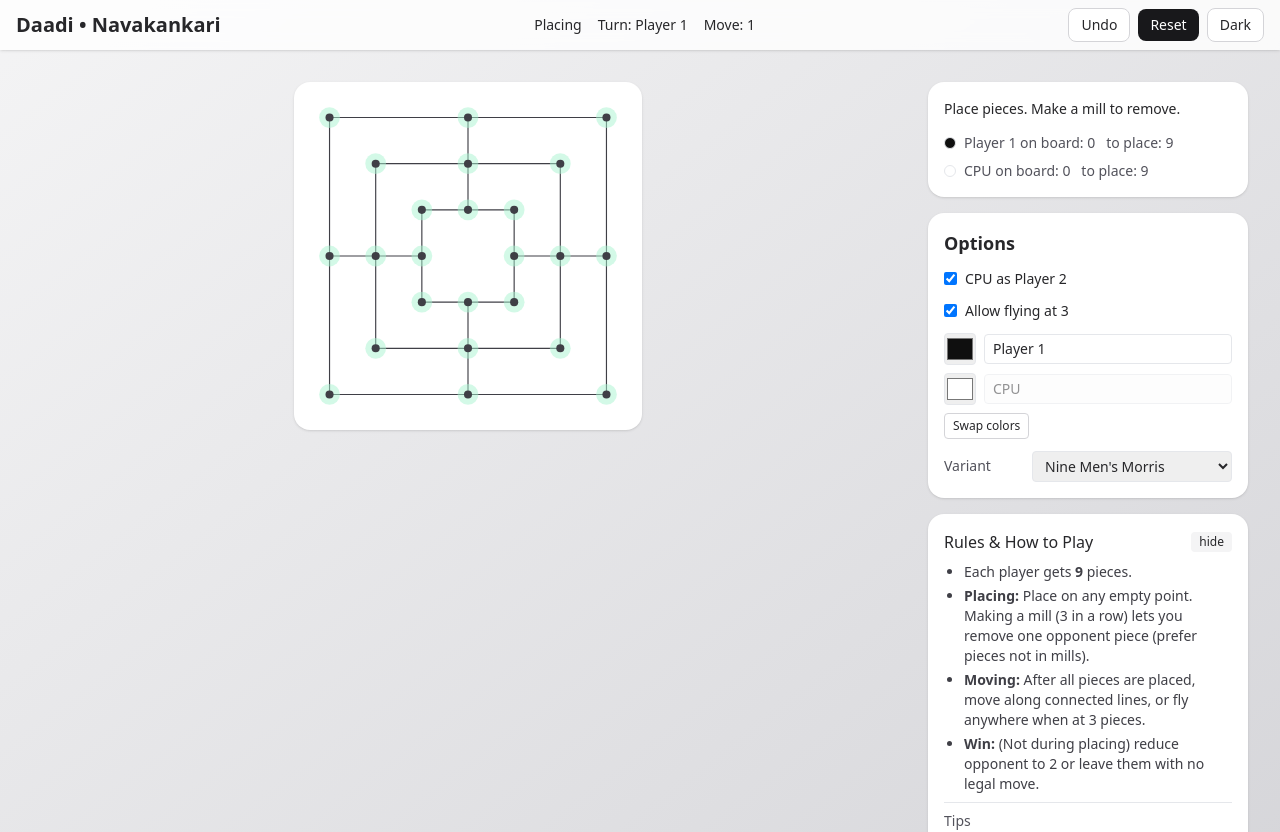
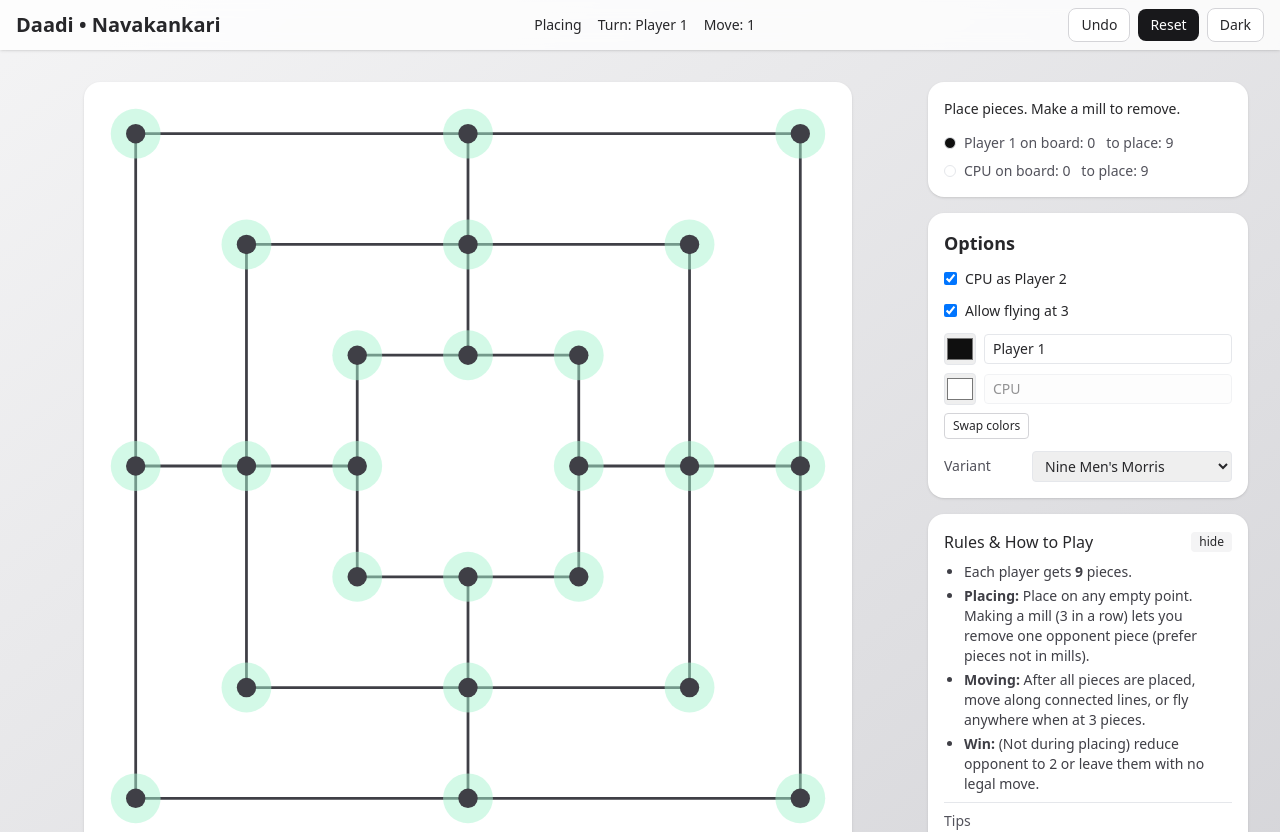
Before and after one commit to lazyville/lazyspa, a React (Vite) app in the folder apps/: page / in a window 1280 px wide. Shown: the top 832 px of the page. Built offline with nearby package versions, Linux system fonts and the light colour scheme; the HTML template or start-up script is replaced by a standard one.

Commit message:
feat: expand board to use flexible layout (#15)

```diff
--- a/apps/src/daadi/Gameplay.tsx
+++ b/apps/src/daadi/Gameplay.tsx
@@ -168,8 +168,8 @@ export default function Gameplay(){
 
       <div className="flex-1 w-full flex flex-col md:flex-row items-start gap-6 p-4 md:p-6 lg:p-8">
         <div className="flex-1 flex items-center justify-center">
-          <div className="bg-white dark:bg-zinc-800 rounded-2xl shadow p-2 sm:p-4 md:p-6">
-            <svg viewBox={`0 0 ${off*2+6*sx} ${off*2+6*sx}`} className="w-full h-auto text-zinc-700 dark:text-zinc-300 touch-manipulation select-none">
+          <div className="w-full max-w-3xl aspect-square bg-white dark:bg-zinc-800 rounded-2xl shadow p-2 sm:p-4 md:p-6">
+            <svg viewBox={`0 0 ${off*2+6*sx} ${off*2+6*sx}`} className="w-full h-full text-zinc-700 dark:text-zinc-300 touch-manipulation select-none">
               <g>{VARIANTS[vk].drawLines(sx,off)}</g>
               {VARIANTS[vk].points.map((p,i)=>{const {cx,cy}=toXY(p);const o=board[i];const seld=sel===i;const lastHit=last&&(last.from===i||last.to===i);const canGo=sel!==null&&legal(sel,turn).includes(i);const canPlaceHere=phase==='placing'&&board[i]===0&&mustRem===null&&(turn===1||!cpu)&&canPlace(toPlace,turn)&&!dbg;const canRem=mustRem!==null&&remSet.has(i)&&board[i]===(mustRem===1?-1:1);const inM=o===1?mill1.has(i):o===-1?mill2.has(i):false;return (
                 <g key={i} onClick={()=>click(i)} className={cpu&&turn===-1?"cursor-not-allowed":"cursor-pointer"}>
```
